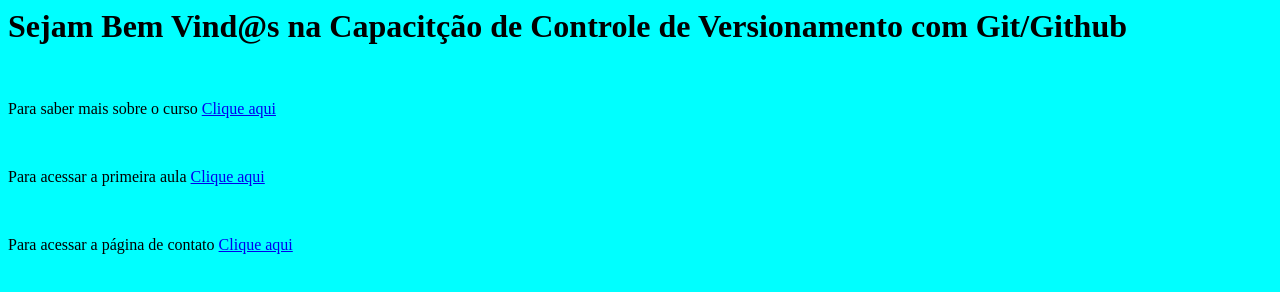
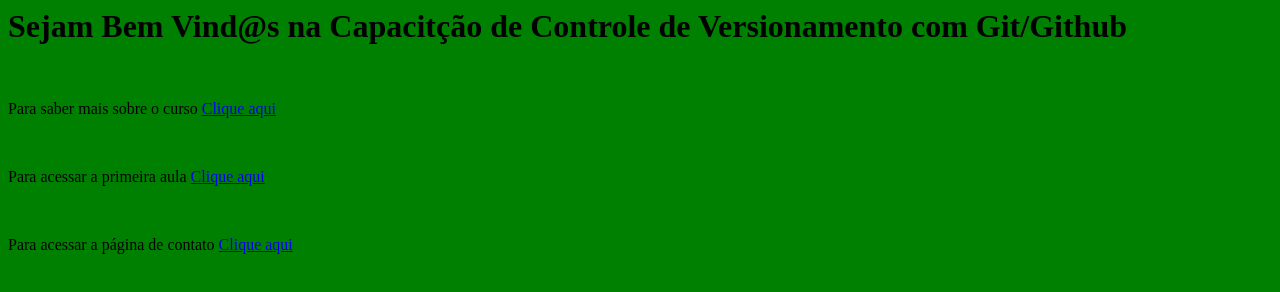
Before and after one commit to Rancosta/CapacitacaoGit, a plain HTML site: page index.html in a window 1280 px wide. Drawn offline with Linux system fonts and the light colour scheme.

Commit message:
Alterada a cor de fundo do arquivo index.html

```diff
--- a/index.html
+++ b/index.html
@@ -2,7 +2,7 @@
 	<head>
 		<title>Capacitação Git/GitHub</title>
 	</head>
-	<body style="background-color:cyan">
+	<body style="background-color:green">
 		<h1>Sejam Bem Vind@s na Capacitção de Controle de Versionamento com Git/Github</h1>
 		<br>
 		<p>Para saber mais sobre o curso <a href="./sobre.html">Clique aqui</a></p>
```
